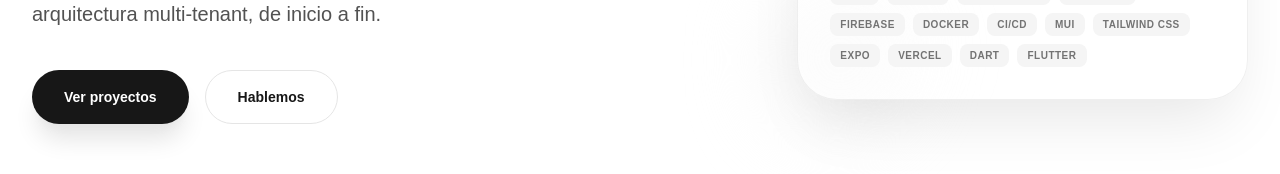
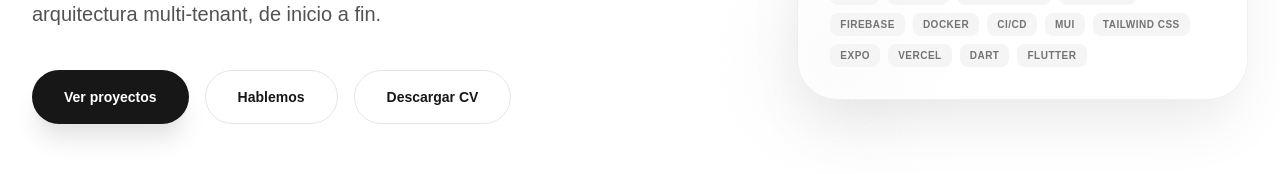
Before and after one commit to BGachuzD/portfolio, a Next.js app: page /1 in a window 1280 px wide. Shown: the part 556-730 px from the top of the page. Built offline with nearby package versions, Linux system fonts and the light colour scheme.

Commit message:
Refactor code structure for improved readability and maintainability

```diff
--- a/src/components/hero/hero.tsx
+++ b/src/components/hero/hero.tsx
@@ -110,6 +110,15 @@ export default function Hero() {
               >
                 {t('ctaSecondary')}
               </a>
+              <a
+                href="/assets/CV Brayan Gachuz Davila.pdf"
+                download="CV-Brayan-Gachuz-Davila.pdf"
+                target="_blank"
+                rel="noopener noreferrer"
+                className="inline-flex items-center justify-center rounded-full border border-neutral-200 dark:border-neutral-800 bg-white dark:bg-transparent px-8 py-4 text-sm font-bold text-neutral-900 dark:text-white transition-all hover:bg-neutral-50 dark:hover:bg-neutral-900"
+              >
+                {t('ctaResume')}
+              </a>
             </motion.div>
           </div>
 
--- a/src/messages/en.json
+++ b/src/messages/en.json
@@ -11,6 +11,7 @@
     "subheadline": "I build web and mobile products with performance, UX, and maintainability in mind. I’ve led and delivered scalable interfaces, microservice integrations, and multi-tenant architecture end to end.",
     "ctaPrimary": "View projects",
     "ctaSecondary": "Let’s talk",
+    "ctaResume": "Download CV",
     "panelTitle": "Current focus",
     "panelItem1": "UI/UX: interface design, animation, and reusable components with clear standards.",
     "panelItem2": "Architecture: multi-tenant, REST APIs, real-time (Firebase), and SQL/NoSQL modeling.",
--- a/src/messages/es.json
+++ b/src/messages/es.json
@@ -11,6 +11,7 @@
     "subheadline": "Construyo productos web y móviles con performance, UX y mantenibilidad. He liderado e implementado interfaces escalables, integraciones con microservicios y arquitectura multi-tenant, de inicio a fin.",
     "ctaPrimary": "Ver proyectos",
     "ctaSecondary": "Hablemos",
+    "ctaResume": "Descargar CV",
     "panelTitle": "Enfoque actual",
     "panelItem1": "UI/UX: diseño de interfaces, animación y componentes reutilizables con estándares claros.",
     "panelItem2": "Arquitectura: multi-tenant, APIs REST, tiempo real (Firebase) y modelado SQL/NoSQL.",
```
Also changed, not shown: 1 other file (tests, documents, lock files or other folders).
